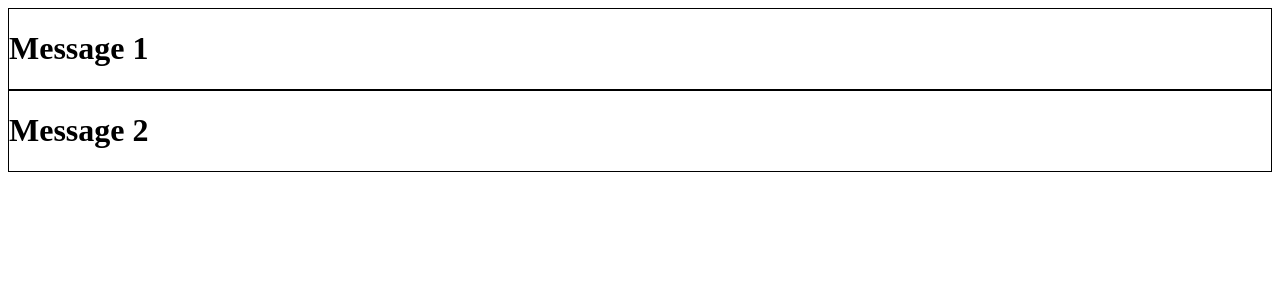
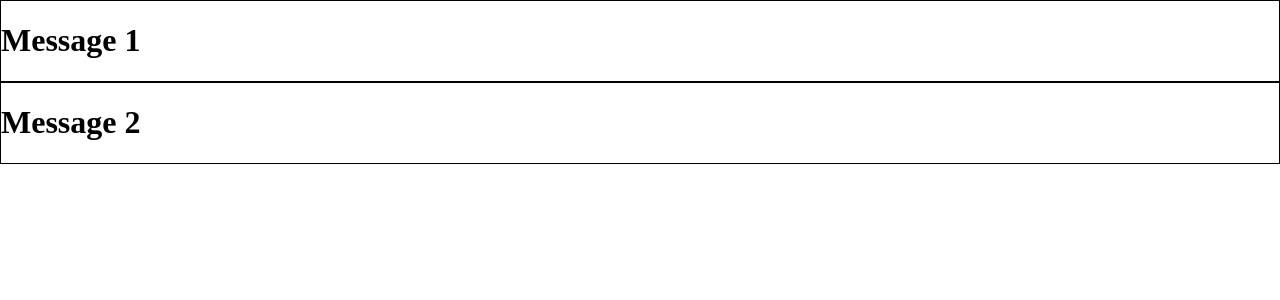
Before and after one commit to hopperteam/hopper-server, a React app in the folder frontend/: page / in a window 1280 px wide. Shown: the top 300 px of the page. Built offline with nearby package versions, Linux system fonts and the light colour scheme.

Commit message:
some more react tests

```diff
--- a/frontend/src/app.tsx
+++ b/frontend/src/app.tsx
@@ -16,7 +16,6 @@ function updateView() {
 
 updateView();
 
-setTimeout(() => {
 console.log("update!");
 const app = new App(123, "WhatsApp")
 const not = new Notification(1, app, "Message 1", "This is message 1");
@@ -24,4 +23,3 @@ setTimeout(() => {
 notifications.push(not);
 notifications.push(not2);
 updateView();
-}, 2000);
--- a/frontend/src/css/app.css
+++ b/frontend/src/css/app.css
@@ -1,3 +1,9 @@
+html, body {
+    height: 100%;
+    width: 100%;
+    margin: 0;
+}
+
 .notification {
     border: 1px solid black;
 }
```
Lines whose indentation alone changed are shown as unchanged.
